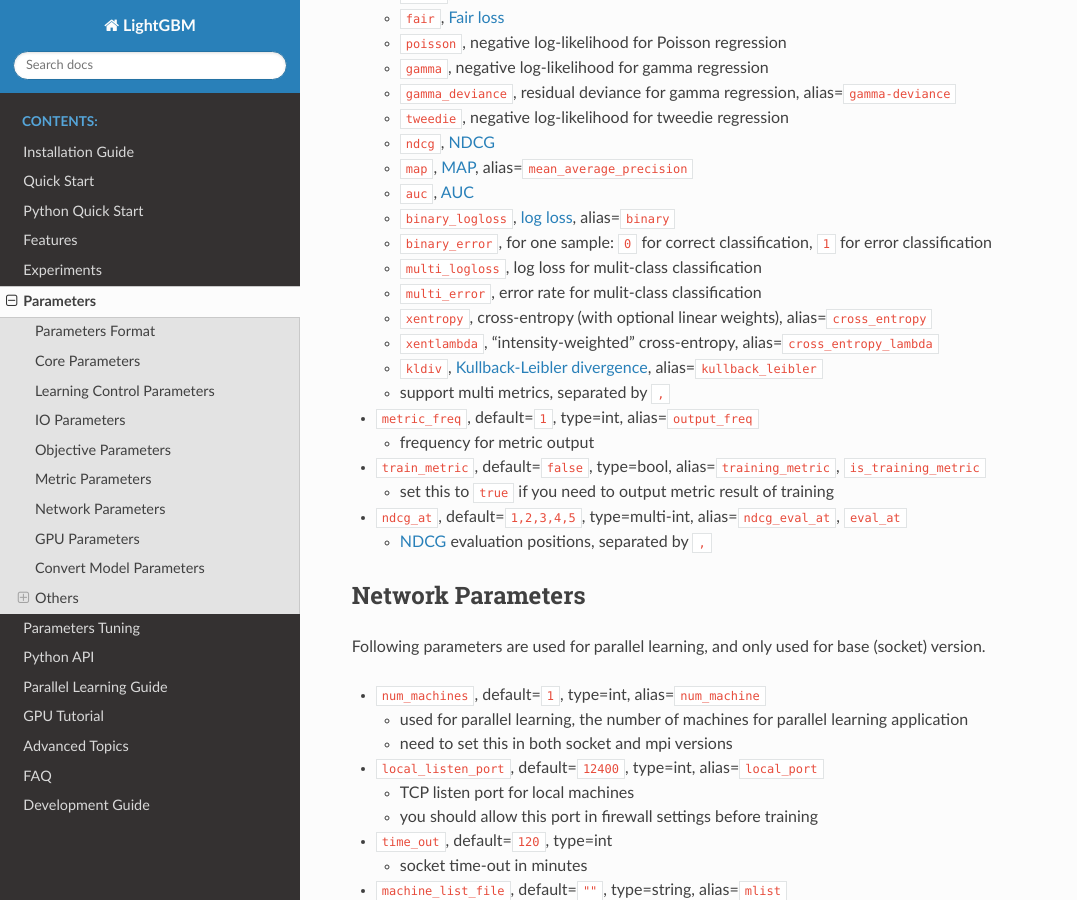
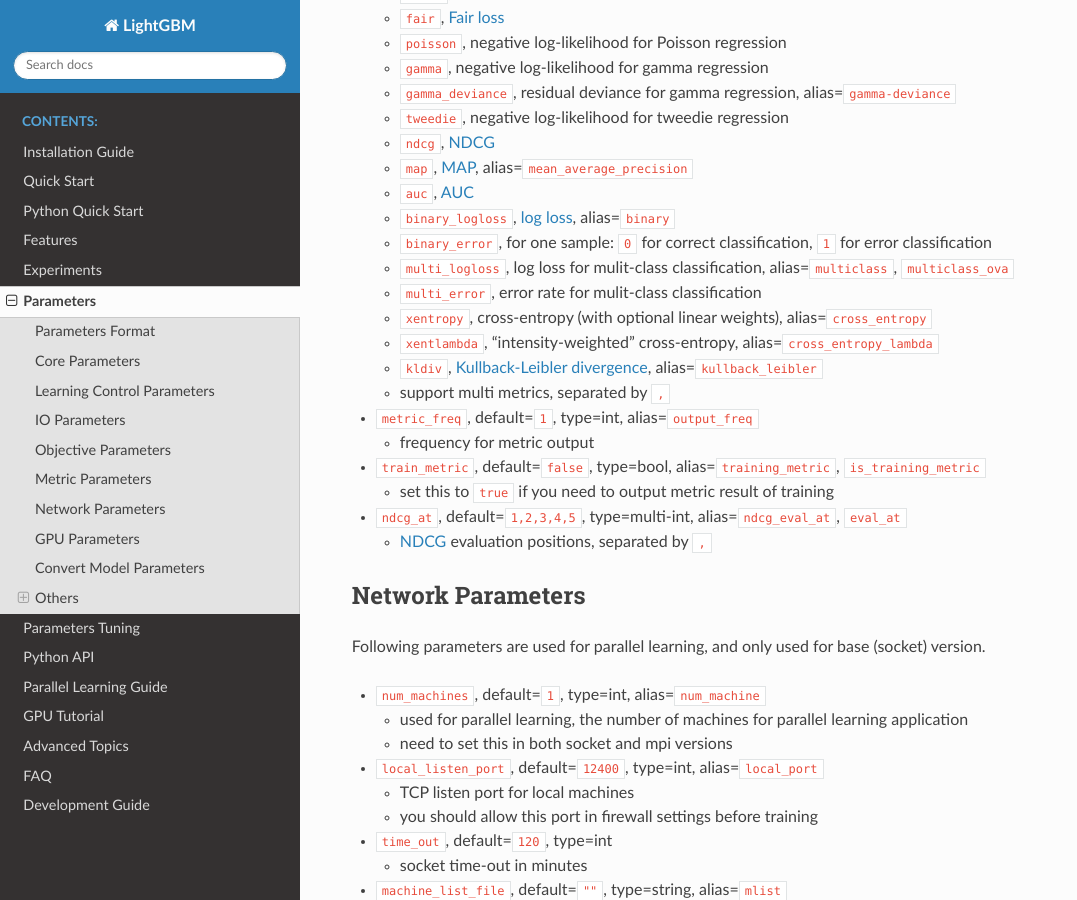
Before and after one commit to microsoft/LightGBM, a Sphinx documentation site: the page built from docs/Parameters.rst, in a window 1280 px wide and 900 px high, scrolled down 8190 px. Shown: the whole window, without its empty margins (0-1077 px from the left). Built offline with Sphinx 7.4.7 and the Read the Docs theme 2.0.0, drawn with Linux system fonts in a browser that asks for light colours.

Commit message:
added new aliases for multiclass to docs

```diff
--- a/docs/Parameters.rst
+++ b/docs/Parameters.rst
@@ -608,7 +608,7 @@ Metric Parameters
 
    -  ``binary_error``, for one sample: ``0`` for correct classification, ``1`` for error classification
 
-   -  ``multi_logloss``, log loss for mulit-class classification
+   -  ``multi_logloss``, log loss for mulit-class classification, alias=\ ``multiclass``, ``multiclass_ova``
 
    -  ``multi_error``, error rate for mulit-class classification
 
```
